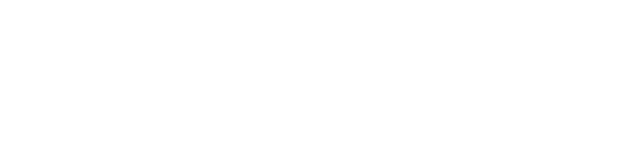
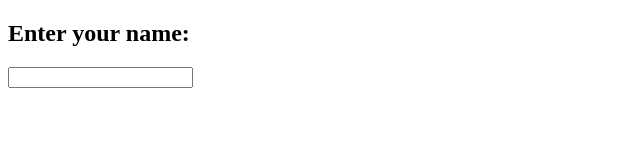
Before and after one commit to acciojob/personal-greeting-Shivaksk119, a React app: page / in a window 1280 px wide. Shown: the whole page, without its empty margins (0-640 px from the left). Built offline with nearby package versions, Linux system fonts and the light colour scheme.

Commit message:
first_Change

```diff
--- a/src/components/App.js
+++ b/src/components/App.js
@@ -1,11 +1,22 @@
 
-import React from "react";
+import React, { useState } from "react";
 import './../styles/App.css';
 
 const App = () => {
+  let [state, setName] = useState({
+    greet : "",
+    name : ""
+  })
+  const onChange = (e)=>{
+    const {value} = e.target
+    setName({...state,greet:"Hello",name:value+"!"})
+  }
   return (
     <div>
         {/* Do not remove the main div */}
+        <h2>Enter your name:</h2>
+        <input type="text" name="input" id="input" onChange={onChange}></input>
+        <h2>{state.greet} {state.name}</h2>
     </div>
   )
 }
--- a/src/index.html
+++ b/src/index.html
@@ -1,12 +1,17 @@
 <!DOCTYPE html>
 <html lang="en">
+
 <head>
     <meta charset="UTF-8">
     <meta name="viewport" content="width=device-width, initial-scale=1.0">
     <meta http-equiv="X-UA-Compatible" content="ie=edge">
     <title>React Boilerplate</title>
 </head>
+
 <body>
     <div id="root">
+        <script type="module" src="./index.js"></script>
     </div>
+</body>
+
 </html>
```
Lines whose indentation alone changed are shown as unchanged.
